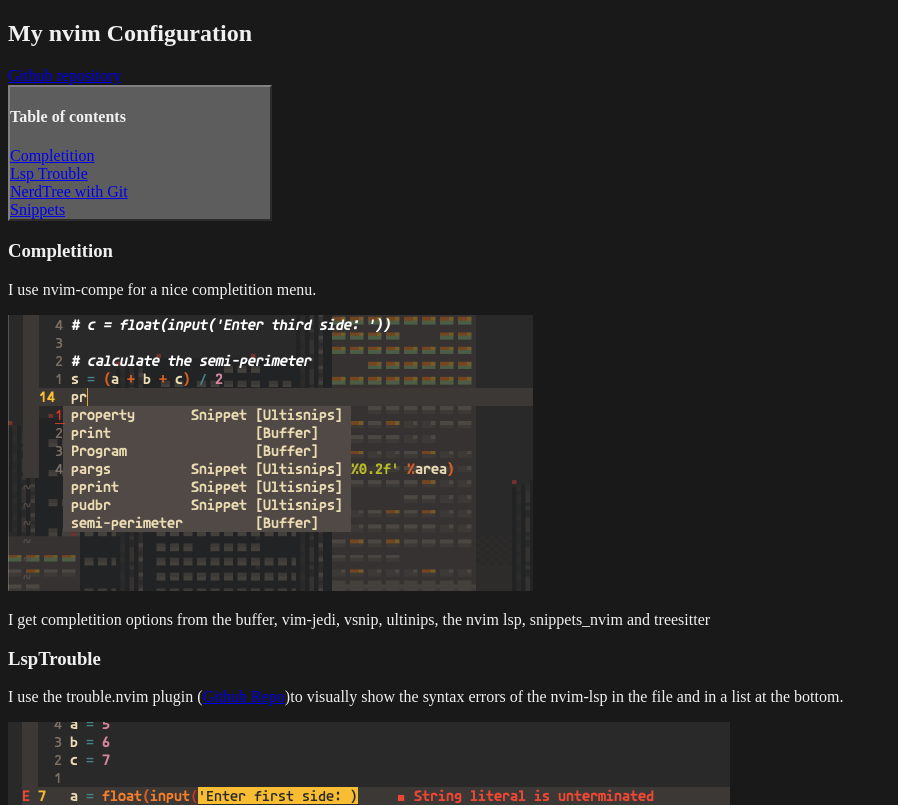
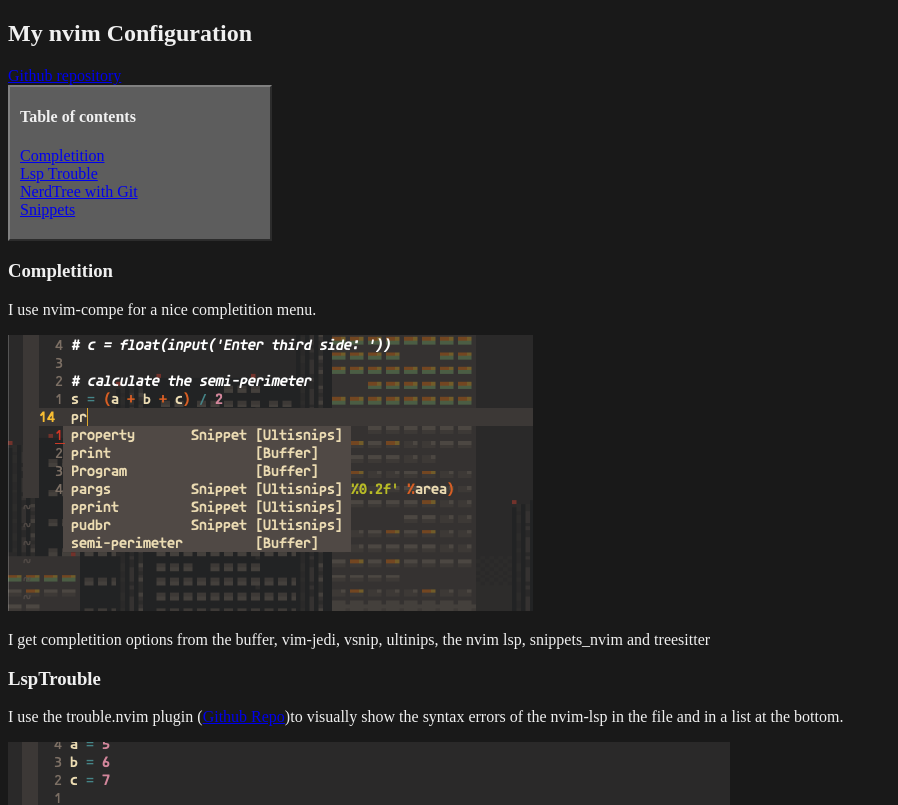
Before and after one commit to max397574/ignis-nvim, a plain HTML site: page root/index.html in a window 1280 px wide. Shown: the top 805 px of the page, without its empty margins (0-898 px from the left). Drawn offline with Linux system fonts and the light colour scheme.

Commit message:
added paddings to ToC

```diff
--- a/root/styles.css
+++ b/root/styles.css
@@ -2,6 +2,8 @@
     border: 2px outset grey;
     margin-right:1000px;
     background-color: rgb(93, 93, 93);
+    padding-bottom:20px;
+    padding-left:10px;
 
 }
 html, body {
```
